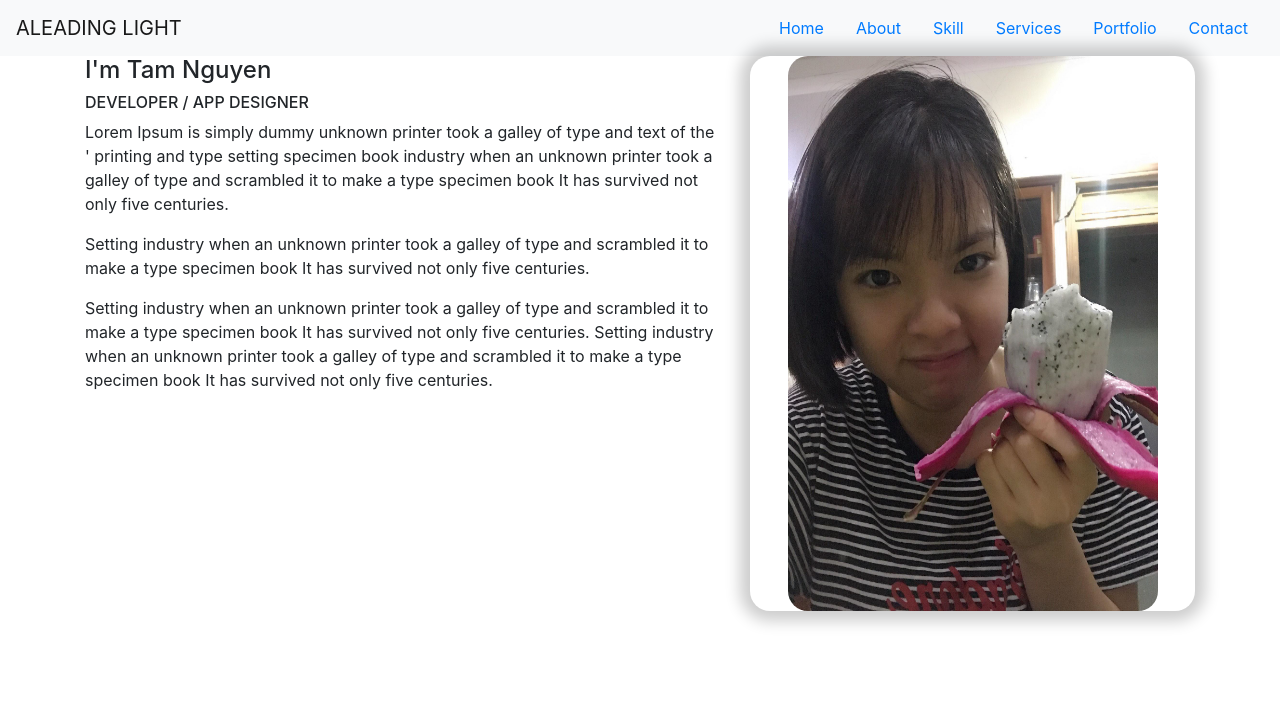
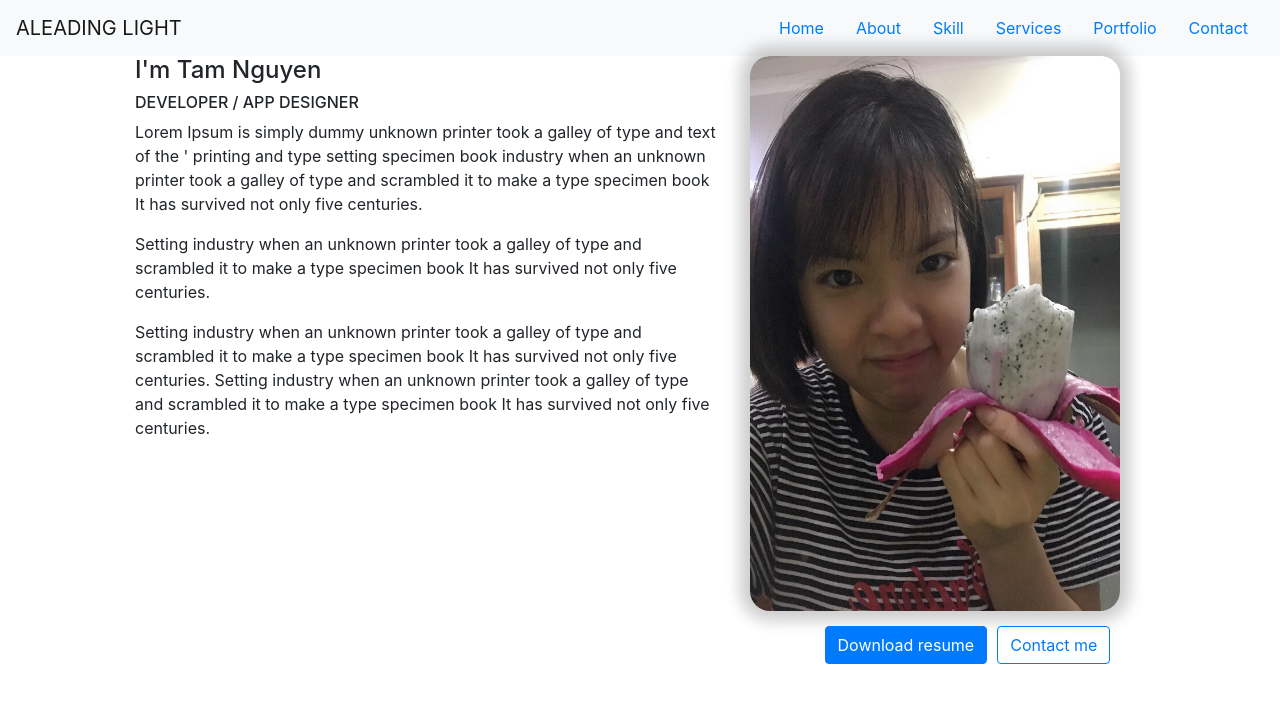
Before and after one commit to Aleadinglight/aleadinglight.github.io, a React (Create React App) app: page / in a window 1280 px wide. Shown: the top 702 px of the page. Built offline with nearby package versions, Linux system fonts and the light colour scheme.

Commit message:
added about.js

```diff
--- a/src/component/About.css
+++ b/src/component/About.css
@@ -1,3 +1,7 @@
+.content {
+    padding-left: 50px;
+}
+
 .about-img {
     position: relative;
     z-index: 3;
@@ -5,6 +9,7 @@
     animation: animation-jump 2s ease-in-out infinite;
     -webkit-animation: animation-jump 2s ease-in-out infinite;
     border-radius: 20px;
+    width: 370px;
 }
 
 img{
@@ -13,3 +18,27 @@ img{
     border-radius: 20px;
     border-style: none;
 }
+
+.button {
+    margin-right: 10px;
+    margin-top: 10px;
+    position: relative;
+    z-index: 3;
+}
+
+.btnbar {
+    padding: 5px;
+    width: 100%;
+}
+
+.gradient .button {
+    border-color: rgba(54,40,158,0.85);
+}
+
+.gradient .button-bg {
+    background: rgb(54,40,158);
+}
+
+span, a {
+    display: inline-block;
+}
--- a/src/component/About.js
+++ b/src/component/About.js
@@ -1,5 +1,5 @@
 import React, { Component } from 'react';
-import { Container, Row, Col } from 'react-bootstrap';
+import { Container, Row, Col, Button, ButtonToolbar } from 'react-bootstrap';
 import 'bootstrap/dist/css/bootstrap.css';
 import './About.css';
 
@@ -27,13 +27,21 @@ class About extends Component {
                   type specimen book It has survived not only five centuries. Setting industry when an unknown
                   printer took a galley of type and scrambled it to make a type specimen book It has survived
                   not only five centuries.</p>
+
               </div>
             </div>
           </Col>
           <Col lg={5}>
-            <div className="about-img text-center">
+            <div className='about-img text-center'>
               <img src='./img/iu.jpg'/>
             </div>
+
+            <Row>
+              <ButtonToolbar className='btnbar justify-content-center'>
+                <Button variant="primary" className='button'>Download resume</Button>
+                <Button variant="outline-primary" className='button'>Contact me</Button>
+              </ButtonToolbar>
+            </Row>
           </Col>
         </Row>
       </Container>);
```
